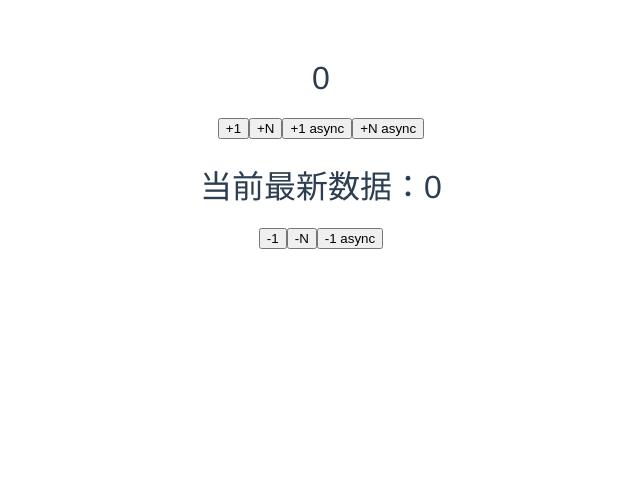
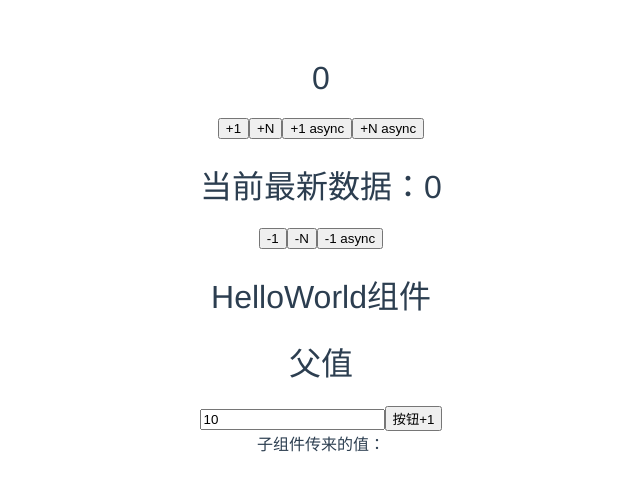
Before and after one commit to qinjieling/vuetest, a Vue app: page /vuetest/count in a window 1280 px wide. Shown: the top 490 px of the page, without its empty margins (319-959 px from the left). Built offline with nearby package versions, Linux system fonts and the light colour scheme.

Commit message:
切换到newdev分支并提交修改

```diff
--- a/src/components/HelloWorld.vue
+++ b/src/components/HelloWorld.vue
@@ -1,6 +1,9 @@
 <template>
   <div class="hello">
     <h1>{{ msg }}</h1>
+    <h1>{{parentValue}}</h1>
+    <input type="text" v-model="number">
+    <button @click="click">按钮+1</button>
   </div>
 </template>
 
@@ -9,7 +12,18 @@ export default {
   name: 'HelloWorld',
   data () {
     return {
-      msg: 'Welcome'
+      msg: 'HelloWorld组件',
+      number:10
+    }
+  },
+  props:{
+    parentValue:{
+      type:String
+    }
+  },
+  methods:{
+    click(){
+      this.$emit('childFn',this.number)
     }
   }
 }
--- a/src/views/count/count.vue
+++ b/src/views/count/count.vue
@@ -1,17 +1,28 @@
 <template>
   <div class="wrap">
     <my-count></my-count>
+    <my-hellow :parentValue="totalnum" @childFn="parentFn"></my-hellow>
+    <div>子组件传来的值：{{number}}</div>
   </div>
 </template>
 <script>
 import count from '@/components/count'
+import HelloWorld from '@/components/HelloWorld'
 export default {
   data(){
     return{
+      number:'',
+      totalnum:'父值'
     }
   },
   components:{
-    'my-count':count
+    'my-count':count,
+    'my-hellow':HelloWorld
+  },
+  methods:{
+    parentFn(payload){
+      this.number = payload
+    }
   }
 }
 </script>
```
